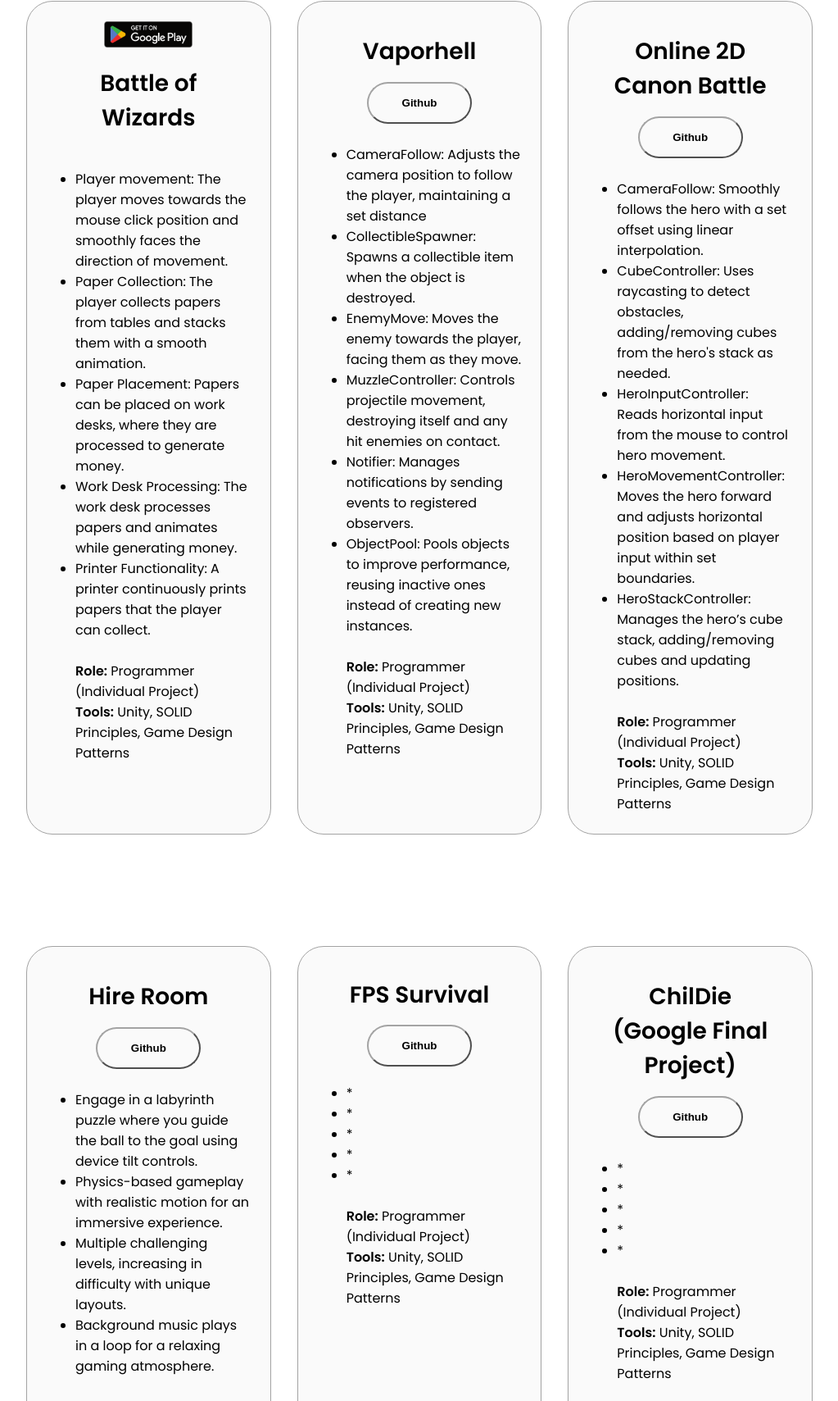
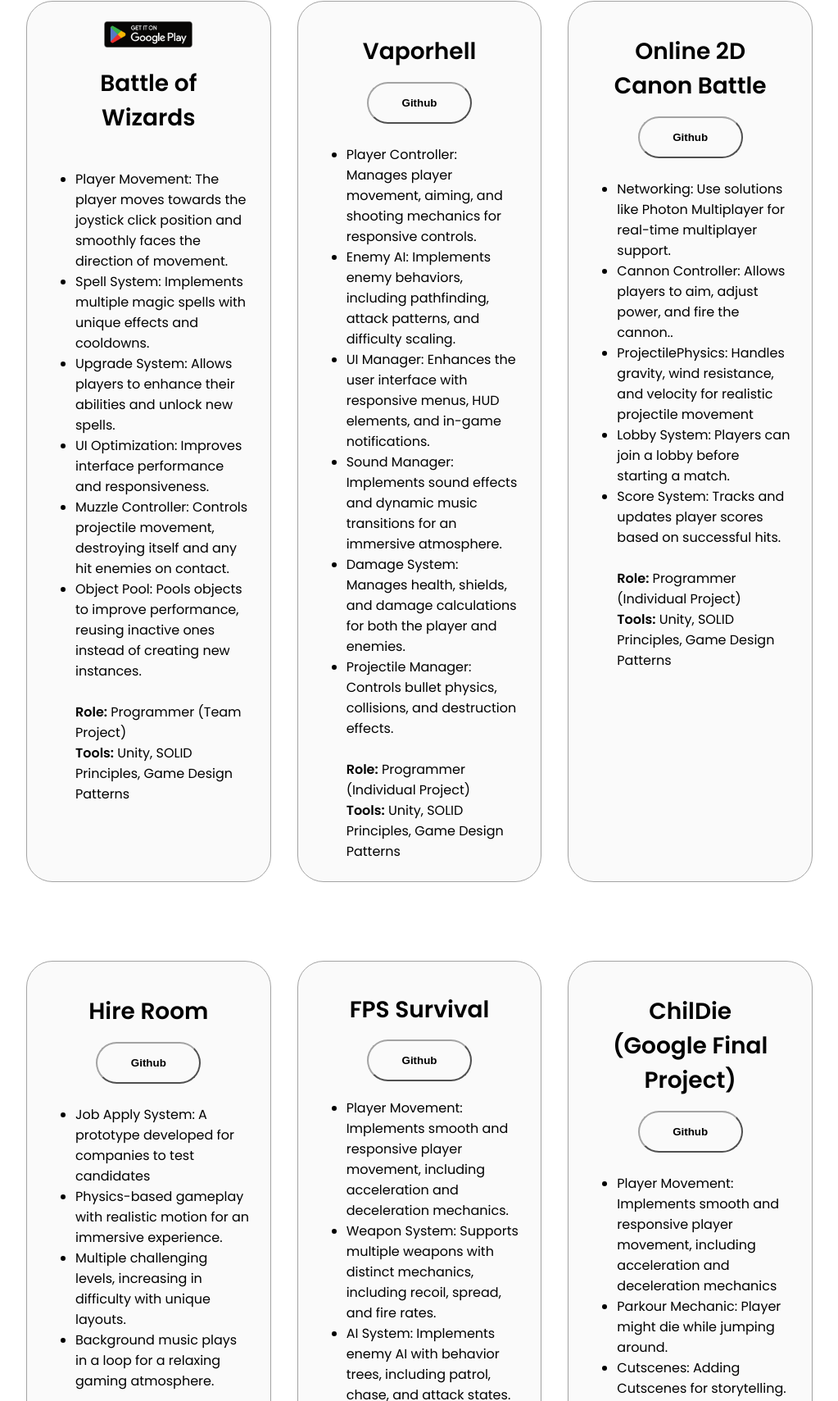
Before and after one commit to Duzz41/Duzz41.github.io, a plain HTML site: page index.html in a window 1280 px wide. Shown: the part 2560-4269 px from the top of the page at 82% size, without its empty margins (128-1151 px from the left). Drawn offline with Linux system fonts and the light colour scheme; files whose address does not match are found by name.

Commit message:
Update index.html

```diff
--- a/index.html
+++ b/index.html
@@ -255,13 +255,14 @@
 <!--             </div>-->
              <br>
              <ul class="snake-content">
-               <li>Player movement: The player moves towards the mouse click position and smoothly faces the direction of movement.</li>
-               <li>Paper Collection: The player collects papers from tables and stacks them with a smooth animation.</li>
-               <li>Paper Placement: Papers can be placed on work desks, where they are processed to generate money.</li>
-               <li>Work Desk Processing: The work desk processes papers and animates while generating money.</li>
-               <li>Printer Functionality: A printer continuously prints papers that the player can collect.</li>
+               <li>Player Movement: The player moves towards the joystick click position and smoothly faces the direction of movement.</li>
+               <li>Spell System: Implements multiple magic spells with unique effects and cooldowns.</li>
+               <li>Upgrade System: Allows players to enhance their abilities and unlock new spells.</li>
+               <li>UI Optimization: Improves interface performance and responsiveness.</li>
+                 <li>Muzzle Controller: Controls projectile movement, destroying itself and any hit enemies on contact.</li>
+                 <li>Object Pool: Pools objects to improve performance, reusing inactive ones instead of creating new instances.</li>
                <br>
-               <strong>Role:</strong> Programmer (Individual Project)
+               <strong>Role:</strong> Programmer (Team Project)
                <br>
                <strong>Tools:</strong> Unity, SOLID Principles, Game Design Patterns
              </ul>
@@ -279,12 +280,13 @@
               </div>
               <br>
             <ul class="snake-content">
-              <li>CameraFollow: Adjusts the camera position to follow the player, maintaining a set distance</li>
-              <li>CollectibleSpawner: Spawns a collectible item when the object is destroyed.</li>
-              <li>EnemyMove: Moves the enemy towards the player, facing them as they move.</li>
-              <li>MuzzleController: Controls projectile movement, destroying itself and any hit enemies on contact.</li>
-              <li>Notifier: Manages notifications by sending events to registered observers.</li>
-              <li>ObjectPool: Pools objects to improve performance, reusing inactive ones instead of creating new instances.</li>
+              <li>Player Controller: Manages player movement, aiming, and shooting mechanics for responsive controls.</li>
+              <li>Enemy AI: Implements enemy behaviors, including pathfinding, attack patterns, and difficulty scaling.</li>
+              <li>UI Manager: Enhances the user interface with responsive menus, HUD elements, and in-game notifications.</li>
+              <li>Sound Manager: Implements sound effects and dynamic music transitions for an immersive atmosphere.</li>
+              <li>Damage System: Manages health, shields, and damage calculations for both the player and enemies.</li>
+              <li>Projectile Manager: Controls bullet physics, collisions, and destruction effects.
+              </li>
               <br>
               <strong>Role:</strong> Programmer (Individual Project)
                 <br>
@@ -306,11 +308,11 @@
           </div>
           <br>
           <ul class="snake-content">
-            <li>CameraFollow: Smoothly follows the hero with a set offset using linear interpolation.</li>
-            <li>CubeController: Uses raycasting to detect obstacles, adding/removing cubes from the hero's stack as needed.</li>
-            <li>HeroInputController: Reads horizontal input from the mouse to control hero movement.</li>
-            <li>HeroMovementController: Moves the hero forward and adjusts horizontal position based on player input within set boundaries.</li>
-            <li>HeroStackController: Manages the hero’s cube stack, adding/removing cubes and updating positions.</li>
+            <li>Networking: Use solutions like Photon Multiplayer for real-time multiplayer support.</li>
+            <li>Cannon Controller: Allows players to aim, adjust power, and fire the cannon..</li>
+            <li>ProjectilePhysics: Handles gravity, wind resistance, and velocity for realistic projectile movement</li>
+            <li>Lobby System: Players can join a lobby before starting a match.</li>
+            <li>Score System: Tracks and updates player scores based on successful hits.</li>
             <br>
             <strong>Role:</strong> Programmer (Individual Project)
             <br>
@@ -343,12 +345,12 @@
             <div class="text-container">
             </br>
             <ul class="snake-content">
-              <li>Engage in a labyrinth puzzle where you guide the ball to the goal using device tilt controls.</li>
+              <li>Job Apply System: A prototype developed for companies to test candidates</li>
               <li>Physics-based gameplay with realistic motion for an immersive experience.</li>
               <li>Multiple challenging levels, increasing in difficulty with unique layouts.</li>
               <li>Background music plays in a loop for a relaxing gaming atmosphere.</li>
               <br>
-              <strong>Role:</strong> Programmer (Individual Project)
+              <strong>Role:</strong> Programmer (Team Project)
               <br>
               <strong>Tools:</strong> Unity, SOLID Principles, Game Design Patterns
           </ul>
@@ -366,11 +368,11 @@
               </button>
             </div>
           <ul class="snake-content">
-            <li>*</li>
-            <li>*</li>
-            <li>*</li>
-            <li>*</li>
-            <li>*</li>
+            <li>Player Movement: Implements smooth and responsive player movement, including acceleration and deceleration mechanics.</li>
+            <li>Weapon System: Supports multiple weapons with distinct mechanics, including recoil, spread, and fire rates.</li>
+            <li>AI System: Implements enemy AI with behavior trees, including patrol, chase, and attack states.</li>
+            <li>Projectile & Hit Detection: Ensures accurate hit detection using raycasting and physics-based projectiles.</li>
+              <li>UI & HUD Optimization: Displays ammo, health, and crosshair, ensuring smooth performance and responsiveness.</li><li>UI & HUD Optimization: Displays ammo, health, and crosshair, ensuring smooth performance and responsiveness.</li>
             <br>
             <strong>Role:</strong> Programmer (Individual Project)
             <br>
@@ -393,11 +395,9 @@
           </div>
           <br>
           <ul class="snake-content">
-            <li>*</li>
-            <li>*</li>
-            <li>*</li>
-            <li>*</li>
-            <li>*</li>
+            <li>Player Movement: Implements smooth and responsive player movement, including acceleration and deceleration mechanics</li>
+            <li>Parkour Mechanic: Player might die while jumping around. </li>
+            <li>Cutscenes: Adding Cutscenes for storytelling.</li>
             <br>
             <strong>Role:</strong> Programmer (Individual Project)
             <br>
```
